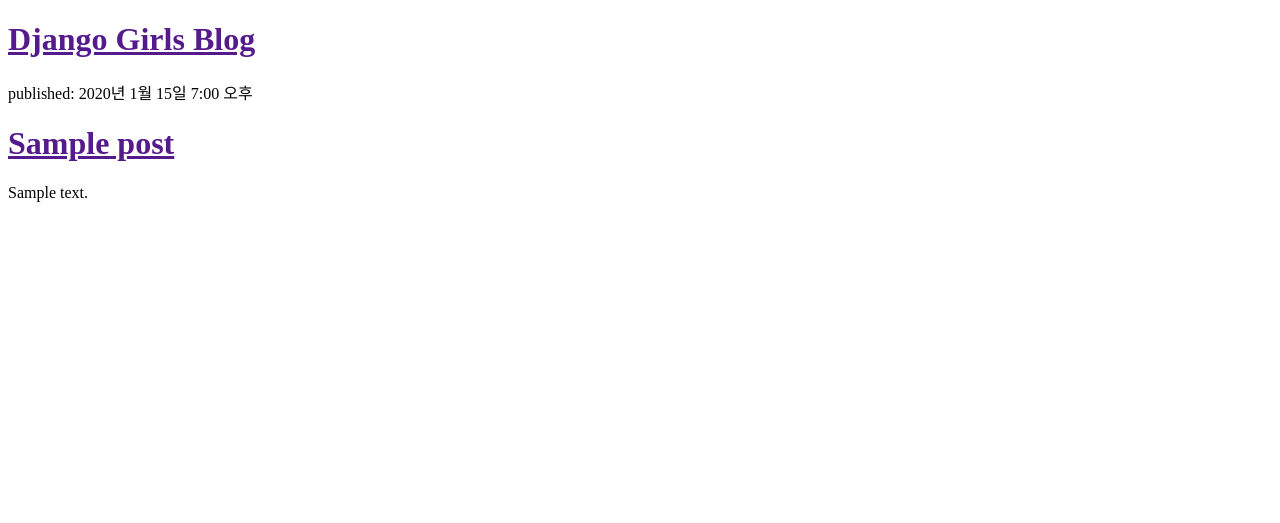
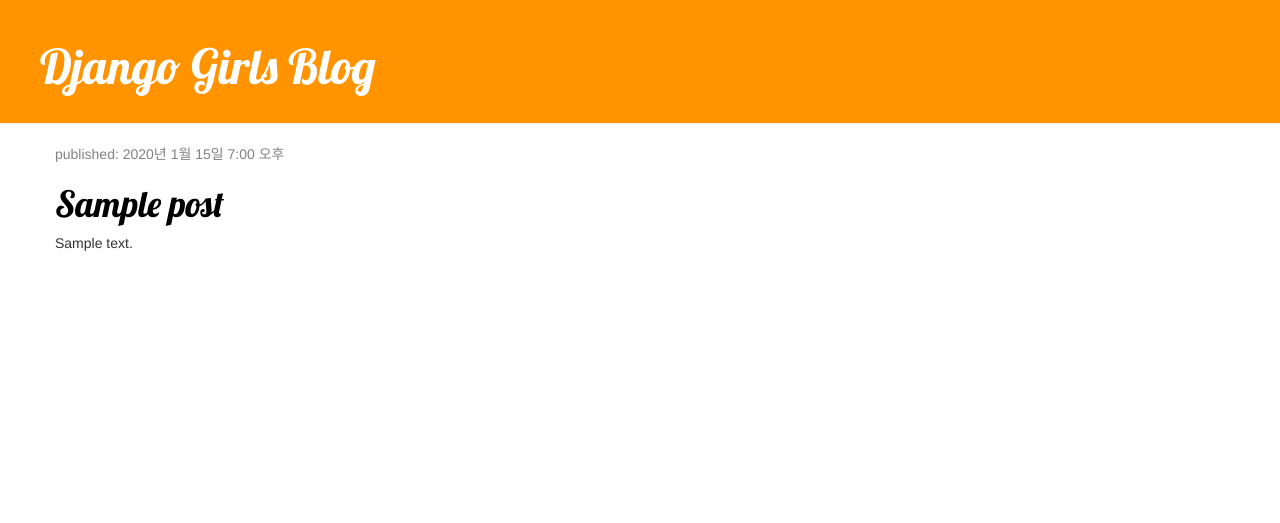
Before and after one commit to Pirogramming-20/LeeSunmin, a Django app: page / in a window 1280 px wide. Shown: the top 523 px of the page. Run offline with Django 5.2, Linux system fonts and the light colour scheme; tables that the repository leaves empty hold one stand-in row (values such as "Sample post"); some libraries are stand-ins or nearby versions.

Commit message:
CSS - 예쁘게 만들기

```diff
--- /dev/null
+++ b/djangogirls/blog/static/css/blog.css
@@ -0,0 +1,64 @@
+/* h1 a {
+    color: #FCA205;
+    font-family: 'Lobster';
+}
+
+body {
+    padding-left: 15px;
+} */
+.page-header {
+    background-color: #ff9400;
+    margin-top: 0;
+    padding: 20px 20px 20px 40px;
+}
+
+.page-header h1,
+.page-header h1 a,
+.page-header h1 a:visited,
+.page-header h1 a:active {
+    color: #ffffff;
+    font-size: 36pt;
+    text-decoration: none;
+}
+
+.content {
+    margin-left: 40px;
+}
+
+h1,
+h2,
+h3,
+h4 {
+    font-family: 'Lobster', cursive;
+}
+
+.date {
+    color: #828282;
+}
+
+.save {
+    float: right;
+}
+
+.post-form textarea,
+.post-form input {
+    width: 100%;
+}
+
+.top-menu,
+.top-menu:hover,
+.top-menu:visited {
+    color: #ffffff;
+    float: right;
+    font-size: 26pt;
+    margin-right: 20px;
+}
+
+.post {
+    margin-bottom: 70px;
+}
+
+.post h1 a,
+.post h1 a:visited {
+    color: #000000;
+}
--- a/djangogirls/blog/templates/blog/post_list.html
+++ b/djangogirls/blog/templates/blog/post_list.html
@@ -1,24 +1,37 @@
 <!DOCTYPE html>
+{% load static %}
 <html lang="en">
 
 <head>
     <meta charset="UTF-8">
     <meta name="viewport" content="width=device-width, initial-scale=1.0">
+    <link rel="stylesheet" href="//maxcdn.bootstrapcdn.com/bootstrap/3.2.0/css/bootstrap.min.css">
+    <link rel="stylesheet" href="//maxcdn.bootstrapcdn.com/bootstrap/3.2.0/css/bootstrap-theme.min.css">
+    <link rel="stylesheet" href="{% static 'css/blog.css' %}">
+    <link href="//fonts.googleapis.com/css?family=Lobster&subset=latin,latin-ext" rel="stylesheet" type="text/css">
     <title>sunmin's blog</title>
 </head>
 
 <body>
-    <div>
-        <h1><a href="">Django Girls Blog</a></h1>
+    <div class="page-header">
+        <h1><a href="/">Django Girls Blog</a></h1>
     </div>
 
-    {% for post in posts %}
-    <div>
-        <p>published: {{ post.published_date }}</p>
-        <h1><a href="">{{ post.title }}</a></h1>
-        <p>{{ post.text|linebreaksbr }}</p>
+    <div class="content container">
+        <div class="row">
+            <div class="col-md-8">
+                {% for post in posts %}
+                <div class="post">
+                    <div class="date">
+                        <p>published: {{ post.published_date }}</p>
+                    </div>
+                    <h1><a href="">{{ post.title }}</a></h1>
+                    <p>{{ post.text|linebreaksbr }}</p>
+                </div>
+                {% endfor %}
+            </div>
+        </div>
     </div>
-    {% endfor %}
 </body>
 
 </html>
```
